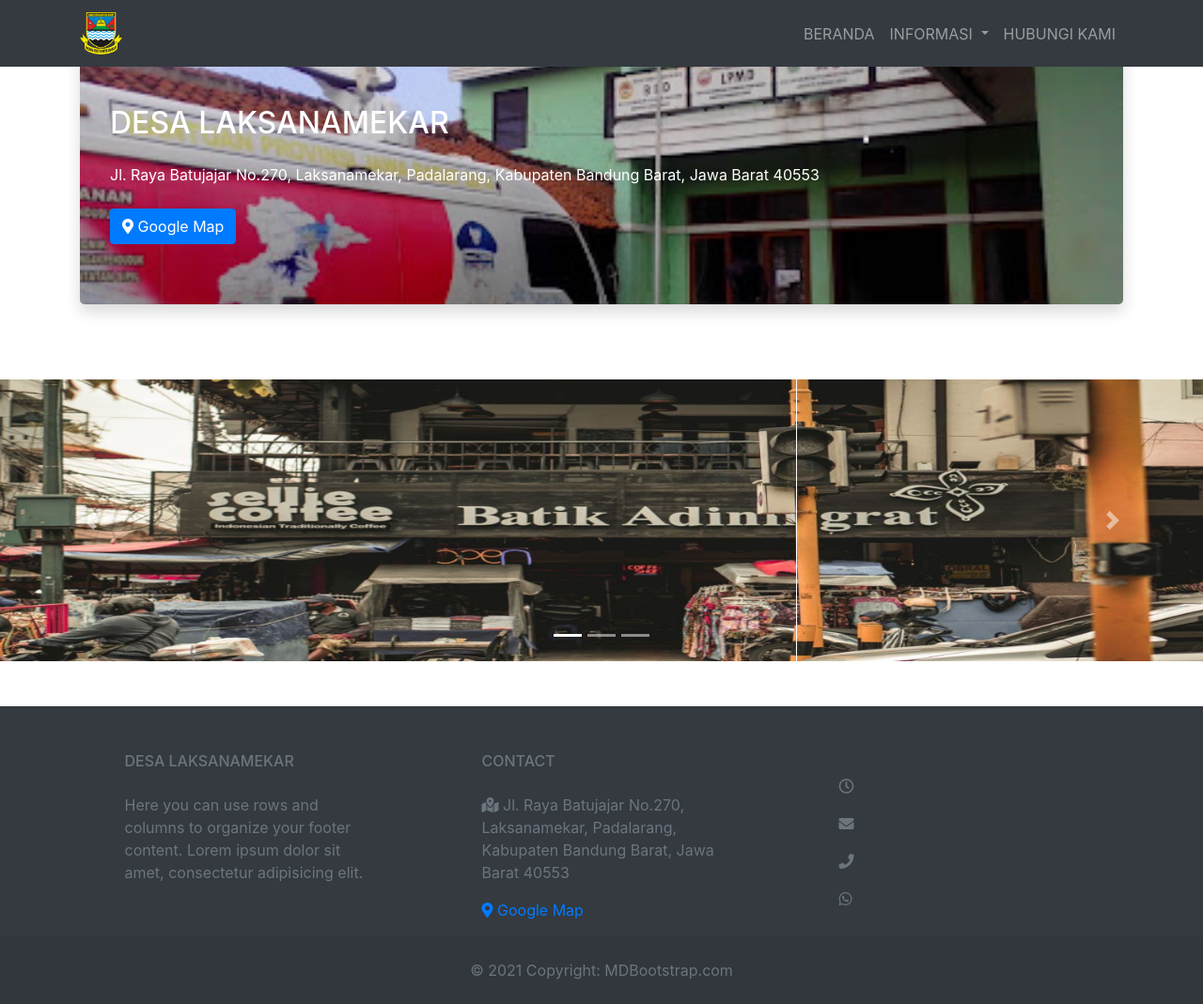
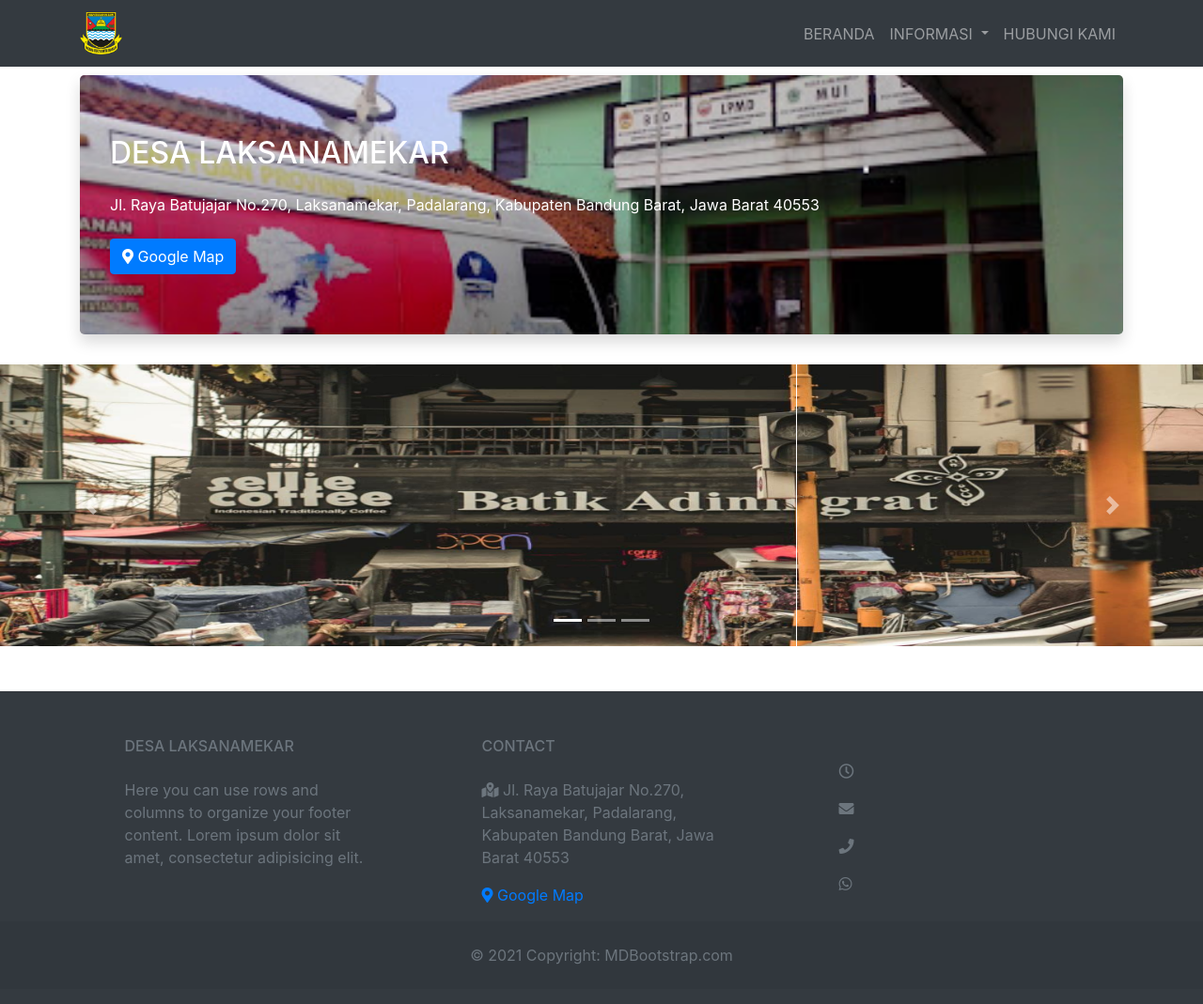
Before and after one commit to M16Yusuf/portal, a CodeIgniter app: page /portal/ in a window 1280 px wide. Shown: the whole page at 94% size. Run offline with CodeIgniter, Linux system fonts and the light colour scheme; data comes from the database, SQL or seed files in the repository; data that the repository does not hold is empty; some libraries are stand-ins or nearby versions.

Commit message:
Update posisi jumbotron +body:margin-top=80px

```diff
--- a/application/views/portal/overview.php
+++ b/application/views/portal/overview.php
@@ -1,5 +1,5 @@
 <!-- body -->
-<div class="container py-5">
+<div class="container pt-0">
     <div class="jumbotron text-white jumbotron-image shadow" style="background-image: url(<?php echo base_url('assets/img/jumbotron.jpg') ?>);">
         <h2 class="mb-4">
             DESA LAKSANAMEKAR
@@ -9,7 +9,6 @@
         </p>
         <a href="https://www.google.com/maps/place/Kantor+Kepala+Desa+Laksanamekar/@-6.8825935,107.501757,17z/data=!3m1!4b1!4m5!3m4!1s0x2e68e4e79b10b24f:0xef6af5613ac05bcd!8m2!3d-6.8825925!4d107.5039195?hl=ID" target="#" class="btn btn-primary">
             <i class="fas fa-map-marker-alt"></i> Google Map</a>
-
     </div>
 </div>
 
--- a/application/views/portal/partial/header.php
+++ b/application/views/portal/partial/header.php
@@ -19,7 +19,7 @@
     <link rel="stylesheet" href="https://use.fontawesome.com/releases/v5.7.0/css/all.css" integrity="sha384-lZN37f5QGtY3VHgisS14W3ExzMWZxybE1SJSEsQp9S+oqd12jhcu+A56Ebc1zFSJ" crossorigin="anonymous">
 </head>
 
-<body>
+<body style="margin-top: 80px;">
     <!-- navbar -->
     <nav class="navbar navbar-expand-lg fixed-top navbar-dark bg-dark">
         <div class="container">
```
Also changed, not shown: assets/img/template/ex-card.png (renamed from assets/img/ex-card.png), assets/img/template/navbar.png (added).
